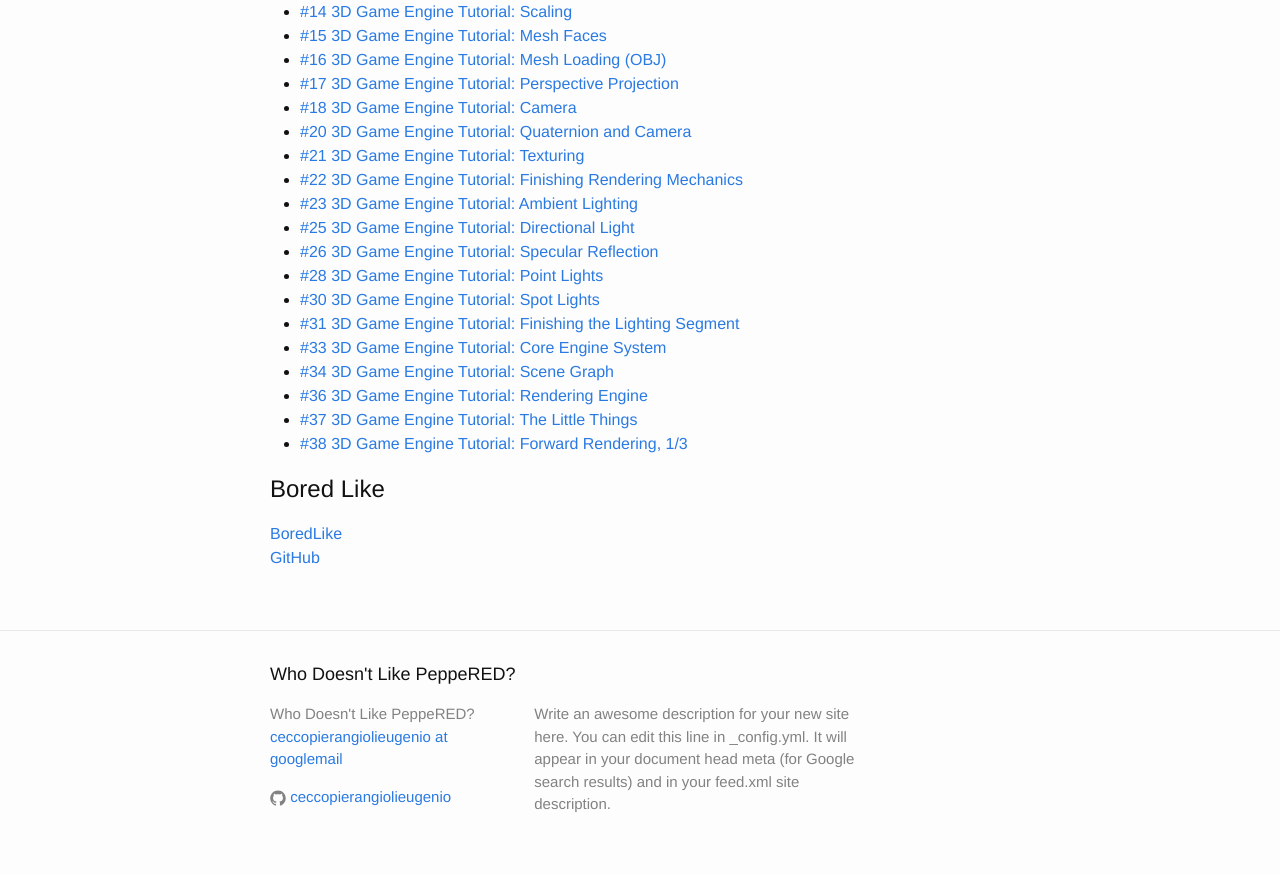
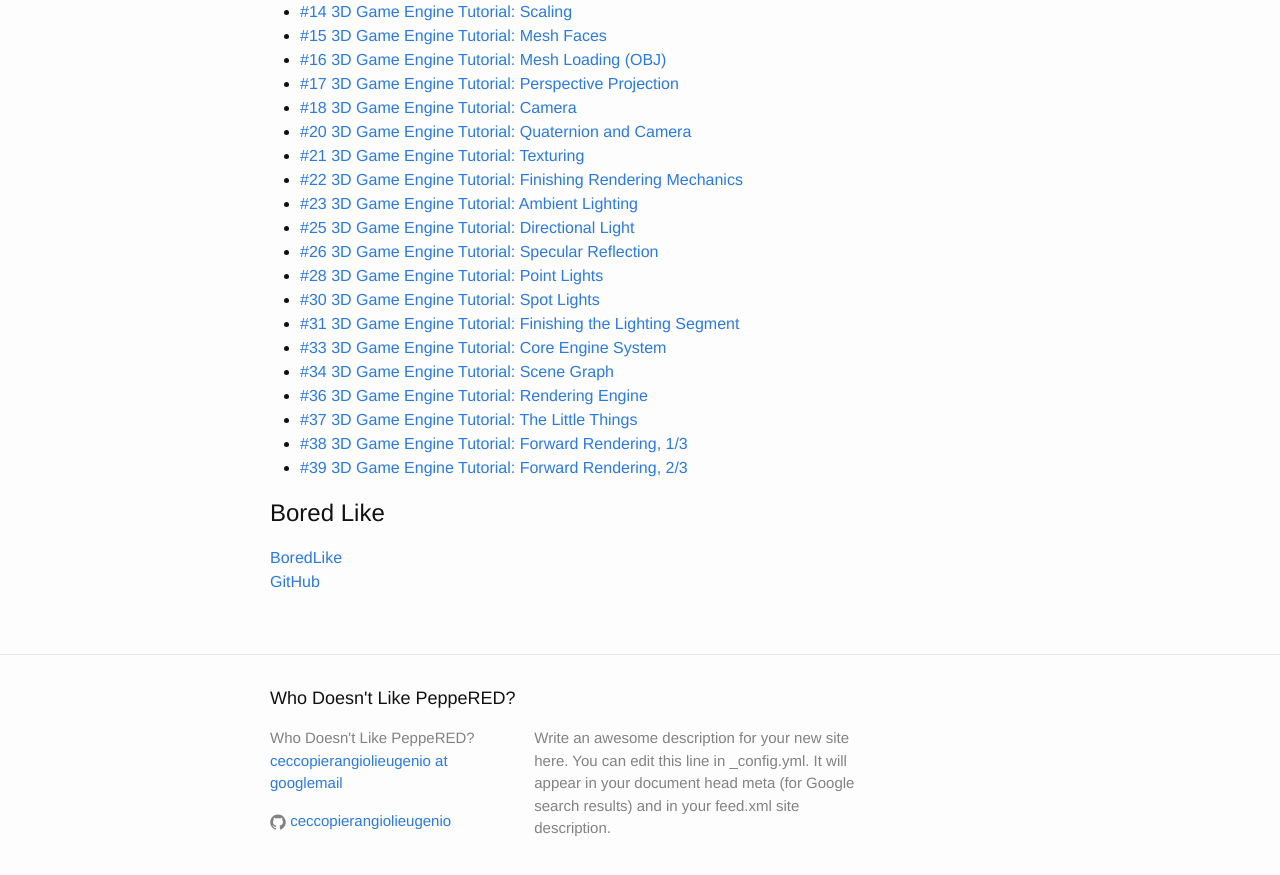
Before and after one commit to ceccopierangiolieugenio/ceccopierangiolieugenio.github.io, a Jekyll site: the page built from projects.md, in a window 1280 px wide and 900 px high, scrolled down 674 px. Shown: the top 875 px of the window. Built offline with Jekyll 4.4.1, drawn with Linux system fonts in a browser that asks for light colours.

Commit message:
updated to 0.39.0

```diff
--- a/projects.md
+++ b/projects.md
@@ -47,6 +47,7 @@
 -   [#36 3D Game Engine Tutorial: Rendering Engine](3DGameEngine.js/v0.36/3DGameEngine.js.html)
 -   [#37 3D Game Engine Tutorial: The Little Things](3DGameEngine.js/v0.37/3DGameEngine.js.html)
 -   [#38 3D Game Engine Tutorial: Forward Rendering, 1/3](3DGameEngine.js/v0.38/3DGameEngine.js.html)
+-   [#39 3D Game Engine Tutorial: Forward Rendering, 2/3](3DGameEngine.js/v0.39/3DGameEngine.js.html)
 
 
 Bored Like
```
Also changed, not shown: .gitmodules.
